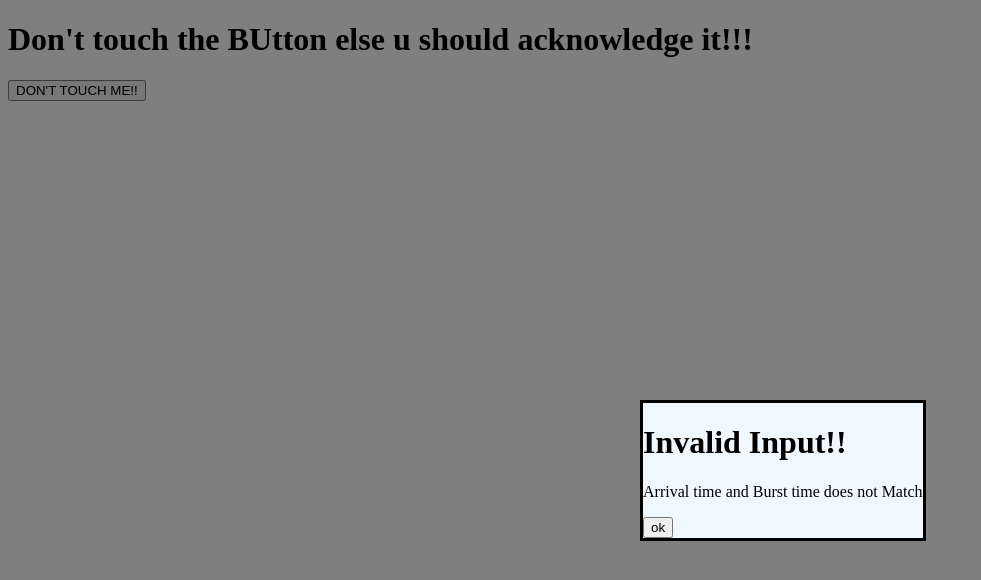
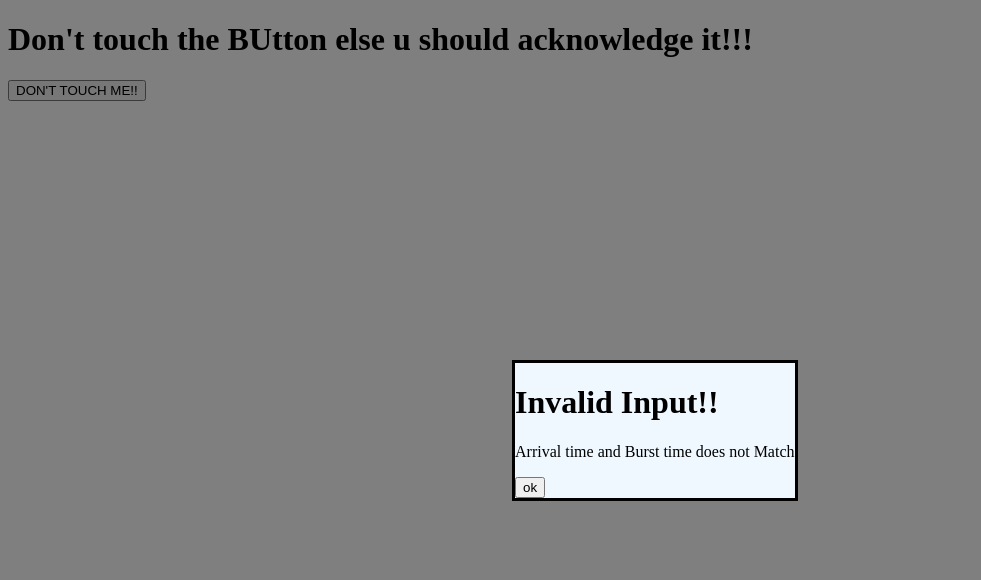
Before and after one commit to themysterysolver/Process-sheduling-solver, a plain HTML site: page LEARN AND BUILD/POP UP ON ERROR/myPop.html in a window 1280 px wide. Both pictures are taken after a click on the button "DON'T TOUCH ME!!". Shown: the whole page, without its empty margins (0-981 px from the left). Drawn offline with Linux system fonts and the light colour scheme.

Commit message:
FIX:center

```diff
--- a/LEARN AND BUILD/POP UP ON ERROR/myPop.html
+++ b/LEARN AND BUILD/POP UP ON ERROR/myPop.html
@@ -11,8 +11,8 @@
             flex: content;
             width:fit-content;
             position: fixed;
-            top:50%;
-            left:50%;
+            top:45%;
+            left:40%;
             background-color: aliceblue;
         }
         #overlay{
```
